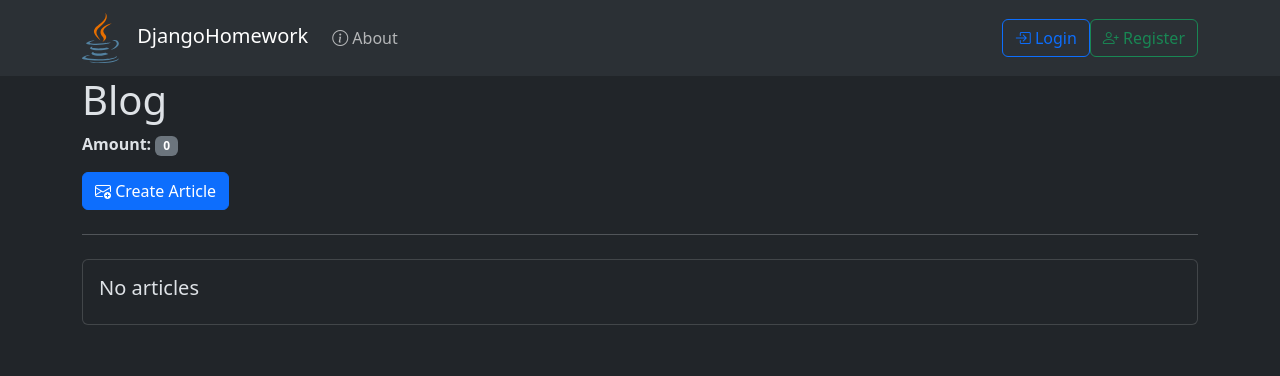
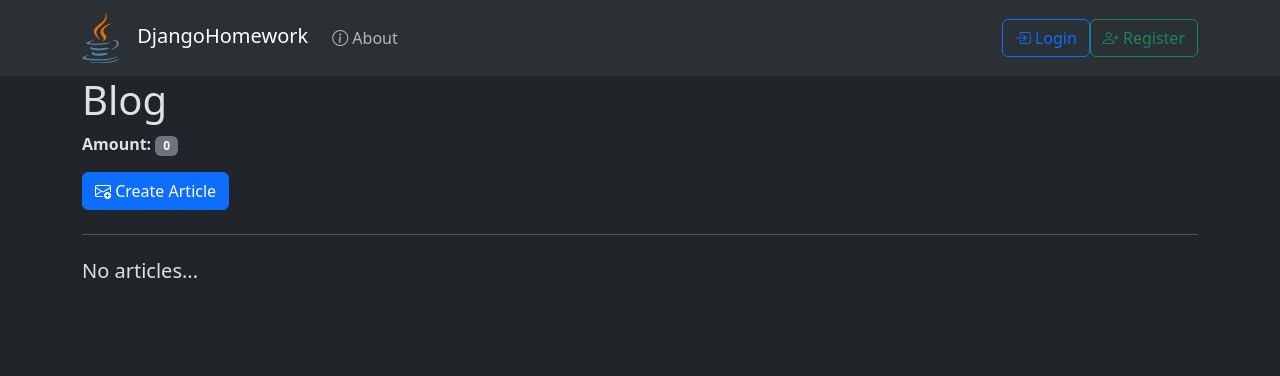
Before and after one commit to router97/DjangoHomework, a Django app: page / in a window 1280 px wide. Shown: the top 376 px of the page. Run offline with Django 5.2, Linux system fonts and the light colour scheme; data that the repository does not hold is empty.

Commit message:
something

```diff
--- a/apps/blog/models.py
+++ b/apps/blog/models.py
@@ -21,6 +21,9 @@ class Article(models.Model):
         verbose_name_plural = 'Articles'
         ordering = ['-created_at']
 
+    def __str__(self):
+        return f"{self.title} (@{self.author.username})"
+
 class Comment(models.Model):
     article = models.ForeignKey(Article, verbose_name='Article', on_delete=models.CASCADE, related_name='comments')
     author = models.ForeignKey(User, verbose_name='Author', on_delete=models.CASCADE, related_name='comments', null=True, default=None)
@@ -35,3 +38,6 @@ class Comment(models.Model):
         verbose_name = 'Comment'
         verbose_name_plural = 'Comments'
         ordering = ['-likes']
+
+    def __str__(self):
+        return f'"{self.content[:20]}..." - @{self.author.username}. ({self.article.title})'
--- a/apps/main/templates/index.html
+++ b/apps/main/templates/index.html
@@ -27,13 +27,7 @@
                 {% include 'article_card.html' with article=article %}
             </div>
         {% empty %}
-            <div class="col">
-                <div class="card">
-                    <div class="card-body">
-                        <h5 class="card-title">No articles</h5>
-                    </div>
-                </div>
-            </div>
+            <h5>No articles...</h5>
         {% endfor %}
     </div>
 </div>
```
Also changed, not shown: media/article_images/dfx1g69-9dfa5eba-1423-422e-a793-7b5df5267a41_YC36mNB.png (added).
